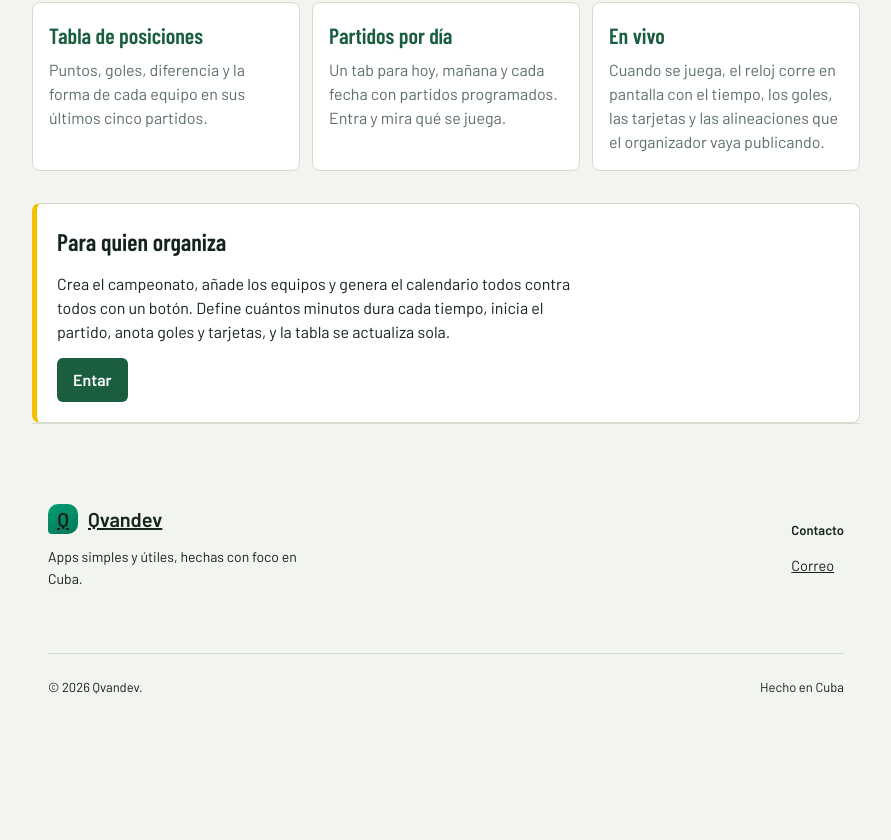
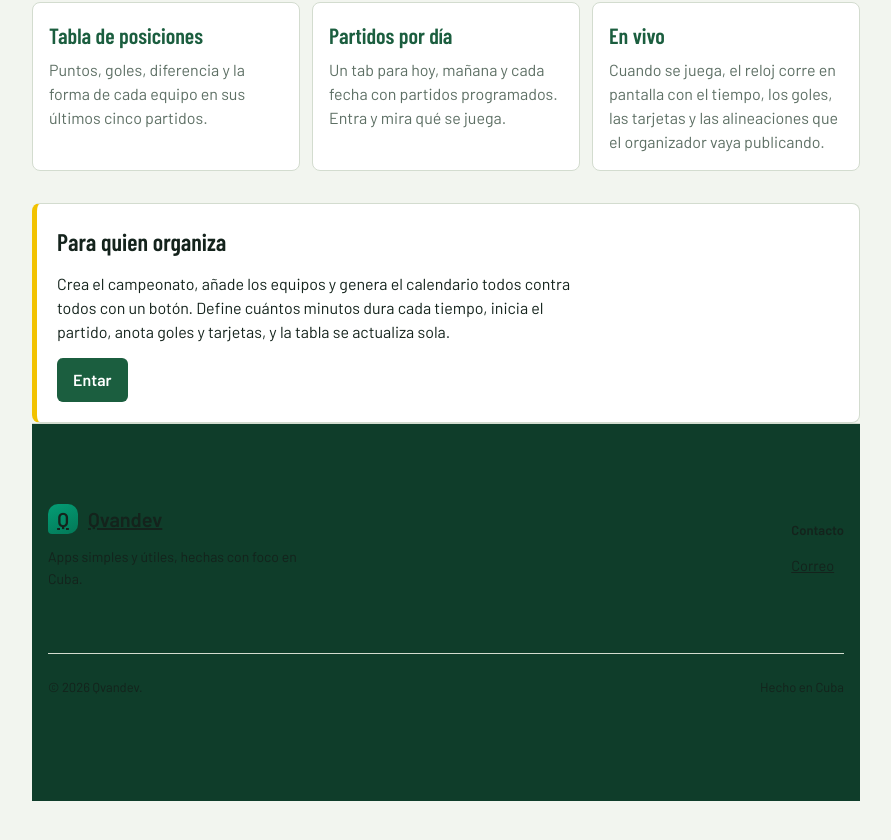
Before and after one commit to s4ndrodev/la-copa, a Next.js app: page / in a window 1280 px wide. Shown: the part 476-1316 px from the top of the page, without its empty margins (194-1085 px from the left). Built offline with nearby package versions, Linux system fonts and the light colour scheme; no server answers.

Commit message:
update globals.css

```diff
--- a/app/globals.css
+++ b/app/globals.css
@@ -1083,6 +1083,7 @@ textarea {
 footer {
   border-top: 1px solid var(--line);
   padding: 56px 0 40px;
+  background: var(--pitch-dark);
 }
 
 .footer-grid {
```
